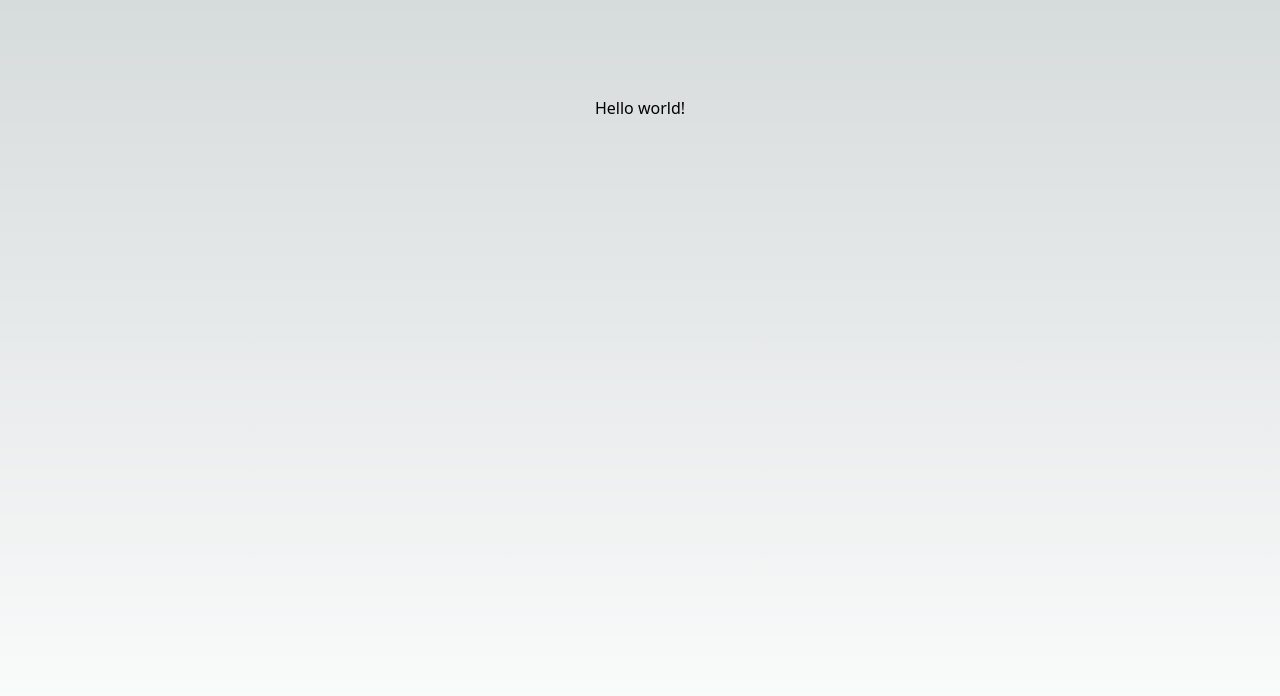
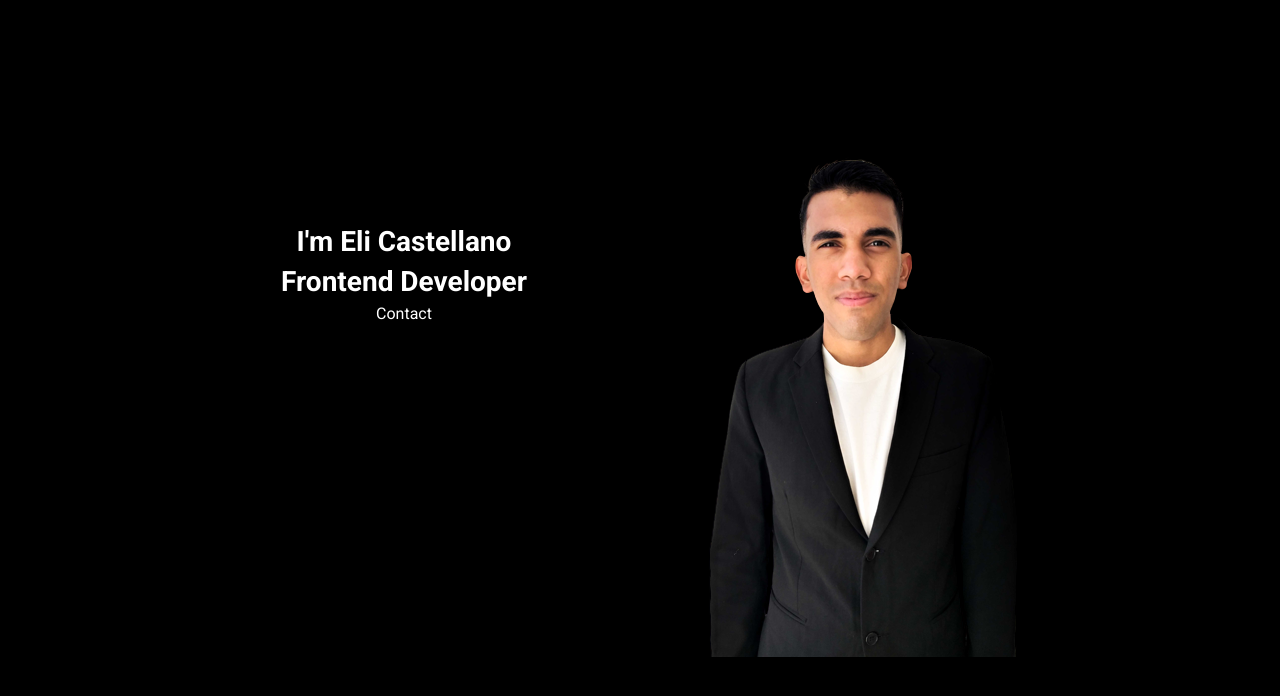
Before and after one commit to Eliman-C5/eli-castellano, a Next.js app: page / in a window 1280 px wide. Shown: the top 696 px of the page. Built offline with nearby package versions, Linux system fonts and the light colour scheme.

Commit message:
Carpetas para atomic design y creacion del header

```diff
--- /dev/null
+++ b/src/components/atoms/Button/Button.tsx
@@ -0,0 +1,12 @@
+import React from 'react'
+
+interface ButtonProps {
+  link: string,
+  text: string
+}
+
+export const Button = ({link, text} : ButtonProps) => {
+  return (
+    <a href={link} target='_blank' rel='noreferrer' >{text}</a>
+  )
+}
--- /dev/null
+++ b/src/components/atoms/Title/Title.tsx
@@ -0,0 +1,21 @@
+import React from 'react'
+
+interface TitleProps {
+  level: string,
+  text: string,
+  styles?: string,
+  size?: string
+}
+
+export const Title = ({level, text, styles = 'text-center', size = '35'}: TitleProps): JSX.Element => {
+
+  return (
+    <>
+      {level === 'h1' && <h1 className={`title-mobile md:text-[${size}px] ${styles}`}>{text}</h1>}
+      {level === 'h2' && <h1 className={`title-mobile md:text-[${size}] ${styles}`}>{text}</h1>}
+      {level === 'h3' && <h1 className={`title-mobile md:text-[${size}] ${styles}`}>{text}</h1>}
+      {level === 'h4' && <h1 className={`title-mobile md:text-[${size}] ${styles}`}>{text}</h1>}
+    </>
+  )
+
+}
--- /dev/null
+++ b/src/components/molecules/HeaderTitle/HeaderTitle.tsx
@@ -0,0 +1,17 @@
+import { Button } from '@/components/atoms/Button/Button'
+import React from 'react'
+import {Title} from '@/components/atoms/Title/Title'
+
+interface HeaderTitleProps {
+  styles: string
+}
+
+export const HeaderTitle = ({ styles }: HeaderTitleProps) => {
+  return (
+    <div className={`${styles} flex flex-col items-center pt-[15%]`}>
+      <Title level='h1' text={`I'm Eli Castellano`} styles='text-left' />
+      <Title level='h1' text='Frontend Developer' styles='text-left' />
+      <Button link='https://www.linkedin.com/in/eli-castellano/' text='Contact' />
+    </div>
+  )
+}
--- /dev/null
+++ b/src/components/organisms/HeaderSection/HeaderSection.tsx
@@ -0,0 +1,13 @@
+import { HeaderTitle } from '@/components/molecules/HeaderTitle/HeaderTitle'
+import React from 'react'
+
+export const HeaderSection = () => {
+  return (
+    <div className='flex px-10'>
+      <HeaderTitle styles='w-1/2 pt-20'/>
+      <div className="w-1/2">
+        <img className='' src="assets/my-picture-removebg-preview.png" alt="assets/my-picture-removebg-preview.png" />
+      </div>
+    </div>
+  )
+}
--- /dev/null
+++ b/src/components/templates/Header/Header.tsx
@@ -0,0 +1,11 @@
+import React from 'react'
+import Wrapper from '../Wrapper/Wrapper'
+import { HeaderSection } from '@/components/organisms/HeaderSection/HeaderSection'
+
+export const Header = () => {
+  return (
+    <Wrapper>
+      <HeaderSection />
+    </Wrapper>
+  )
+}
--- /dev/null
+++ b/src/components/templates/Wrapper/Wrapper.tsx
@@ -0,0 +1,15 @@
+import React, {ReactNode} from 'react';
+
+interface ContainerProp {
+  children: ReactNode
+}
+
+const Wrapper = ({ children }: ContainerProp) => {
+  return (
+    <div className="w-4/5 mx-auto max-w-[1440px] my-[40px] md:my-[80px]">
+      {children}
+    </div>
+  );
+};
+
+export default Wrapper;
--- /dev/null
+++ b/src/data/texts.js
@@ -0,0 +1 @@
+//Add spanish and english texts
--- a/src/pages/_document.tsx
+++ b/src/pages/_document.tsx
@@ -3,7 +3,14 @@ import { Html, Head, Main, NextScript } from 'next/document'
 export default function Document() {
   return (
     <Html lang="en">
-      <Head />
+      <Head>
+        <meta name="description" content="Generated by create next app" />
+        <meta name="viewport" content="width=device-width, initial-scale=1" />
+        <link rel="icon" href="/favicon.ico" />
+        <link rel="preconnect" href="https://fonts.googleapis.com" />
+        <link rel="preconnect" href="https://fonts.gstatic.com" crossOrigin='' />
+        <link href="https://fonts.googleapis.com/css2?family=Roboto:ital,wght@0,100;0,300;0,400;0,500;0,700;0,900;1,100;1,300;1,400;1,500;1,700;1,900&display=swap" rel="stylesheet"></link>
+      </Head>
       <body>
         <Main />
         <NextScript />
--- a/src/pages/index.tsx
+++ b/src/pages/index.tsx
@@ -2,6 +2,7 @@ import Head from 'next/head'
 import Image from 'next/image'
 import { Inter } from '@next/font/google'
 import styles from '@/styles/Home.module.css'
+import { Header } from '@/components/templates/Header/Header'
 
 const inter = Inter({ subsets: ['latin'] })
 
@@ -10,14 +11,9 @@ export default function Home() {
     <>
       <Head>
         <title>Eli Castellano</title>
-        <meta name="description" content="Generated by create next app" />
-        <meta name="viewport" content="width=device-width, initial-scale=1" />
-        <link rel="icon" href="/favicon.ico" />
       </Head>
-      <main className={styles.main}>
-        <h1 className="text-3xl font-bold underline">
-        Hello world!
-        </h1>
+      <main>
+        <Header />
       </main>
     </>
   )
--- a/src/styles/globals.css
+++ b/src/styles/globals.css
@@ -2,110 +2,17 @@
 @tailwind components;
 @tailwind utilities;
 
-:root {
-  --max-width: 1100px;
-  --border-radius: 12px;
-  --font-mono: ui-monospace, Menlo, Monaco, 'Cascadia Mono', 'Segoe UI Mono',
-    'Roboto Mono', 'Oxygen Mono', 'Ubuntu Monospace', 'Source Code Pro',
-    'Fira Mono', 'Droid Sans Mono', 'Courier New', monospace;
-
-  --foreground-rgb: 0, 0, 0;
-  --background-start-rgb: 214, 219, 220;
-  --background-end-rgb: 255, 255, 255;
-
-  --primary-glow: conic-gradient(
-    from 180deg at 50% 50%,
-    #16abff33 0deg,
-    #0885ff33 55deg,
-    #54d6ff33 120deg,
-    #0071ff33 160deg,
-    transparent 360deg
-  );
-  --secondary-glow: radial-gradient(
-    rgba(255, 255, 255, 1),
-    rgba(255, 255, 255, 0)
-  );
-
-  --tile-start-rgb: 239, 245, 249;
-  --tile-end-rgb: 228, 232, 233;
-  --tile-border: conic-gradient(
-    #00000080,
-    #00000040,
-    #00000030,
-    #00000020,
-    #00000010,
-    #00000010,
-    #00000080
-  );
-
-  --callout-rgb: 238, 240, 241;
-  --callout-border-rgb: 172, 175, 176;
-  --card-rgb: 180, 185, 188;
-  --card-border-rgb: 131, 134, 135;
+body {
+  font-size: 16px;
+  padding: 0;
+  margin: 0;
+  background-color: #000;
+  color: #FFF;
+  font-family: 'Roboto', sans-serif;
 }
 
-@media (prefers-color-scheme: dark) {
-  :root {
-    --foreground-rgb: 255, 255, 255;
-    --background-start-rgb: 0, 0, 0;
-    --background-end-rgb: 0, 0, 0;
-
-    --primary-glow: radial-gradient(rgba(1, 65, 255, 0.4), rgba(1, 65, 255, 0));
-    --secondary-glow: linear-gradient(
-      to bottom right,
-      rgba(1, 65, 255, 0),
-      rgba(1, 65, 255, 0),
-      rgba(1, 65, 255, 0.3)
-    );
-
-    --tile-start-rgb: 2, 13, 46;
-    --tile-end-rgb: 2, 5, 19;
-    --tile-border: conic-gradient(
-      #ffffff80,
-      #ffffff40,
-      #ffffff30,
-      #ffffff20,
-      #ffffff10,
-      #ffffff10,
-      #ffffff80
-    );
-
-    --callout-rgb: 20, 20, 20;
-    --callout-border-rgb: 108, 108, 108;
-    --card-rgb: 100, 100, 100;
-    --card-border-rgb: 200, 200, 200;
-  }
+.title-mobile {
+  font-size: 28px;
+  font-weight: 600;
+  line-height: 40px;
 }
-
-* {
-  box-sizing: border-box;
-  padding: 0;
-  margin: 0;
-}
-
-html,
-body {
-  max-width: 100vw;
-  overflow-x: hidden;
-}
-
-body {
-  color: rgb(var(--foreground-rgb));
-  background: linear-gradient(
-      to bottom,
-      transparent,
-      rgb(var(--background-end-rgb))
-    )
-    rgb(var(--background-start-rgb));
-}
-
-a {
-  color: inherit;
-  text-decoration: none;
-}
-
-@media (prefers-color-scheme: dark) {
-  html {
-    color-scheme: dark;
-  }
-}
--- a/tailwind.config.js
+++ b/tailwind.config.js
@@ -1,6 +1,7 @@
 /** @type {import('tailwindcss').Config} */
 module.exports = {
   content: [
+    './src/**/*.{js,ts,jsx,tsx}',
     "./pages/**/*.{js,ts,jsx,tsx}",
     "./components/**/*.{js,ts,jsx,tsx}",
   ],
```
Also changed, not shown: .eslintrc.json, public/assets/my-picture-removebg-preview.png (added).
